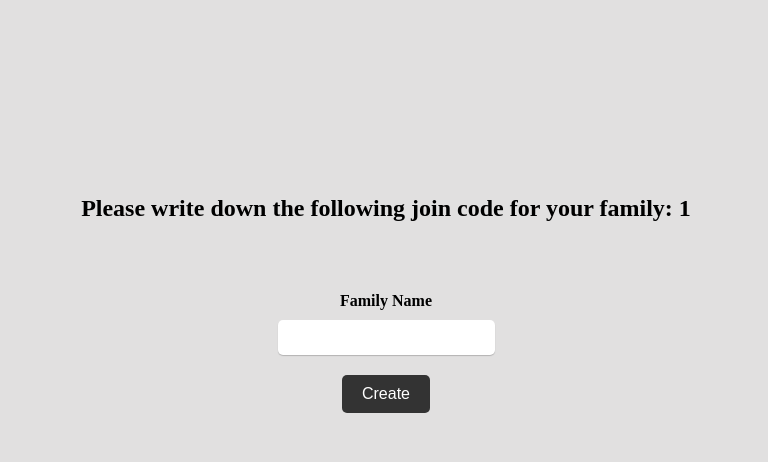
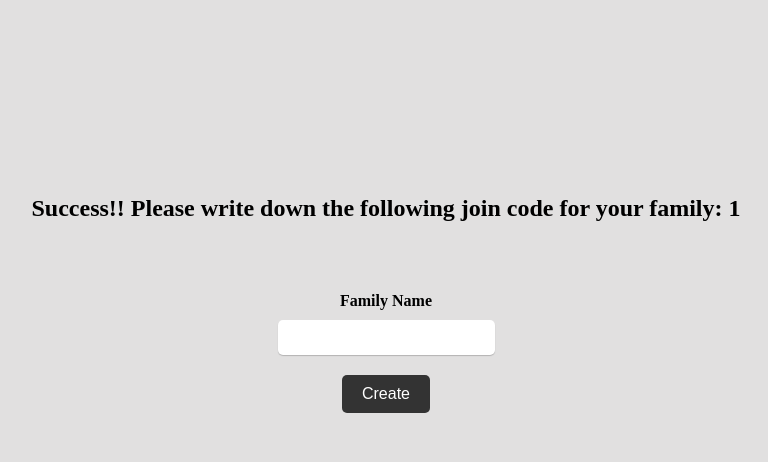
Before and after one commit to FlMonkey/areyousafe, a Flask app: template templates/create.html in a window 1280 px wide. Shown: the part 134-596 px from the top of the page, without its empty margins (254-1022 px from the left). Run offline with Flask 2, Linux system fonts and the light colour scheme; the template is opened without the code that fills it: most values are stand-ins (such as "Sample title", 1, 10 or a date in 2020).

Commit message:
smol fixs

```diff
--- a/app.py
+++ b/app.py
@@ -29,7 +29,7 @@ def family():
     if 'is_loggedin' in session:
         user = db.get_user(session['username'])
         familyMembers = db.get_family_members_info(
-            db.get_families_for_user('admin')[0]['_id'])
+            db.get_families_for_user(session['username'])[0]['_id'])
         return render_template('family.html', families=db.getFamilyList(session['username']), familyMembers=familyMembers)
     else:
         return redirect(url_for('signin'))
--- a/templates/create.html
+++ b/templates/create.html
@@ -23,7 +23,7 @@
     </header>
     <main>
       {% if joinID != False %}
-        <h2>Please write down the following join code for your family: {{ joinID }} </h2>
+        <h2>Success!! Please write down the following join code for your family: {{ joinID }} </h2>
       {% endif %}
 
       <form action="{{ url_for('create') }}" method="POST">
```
